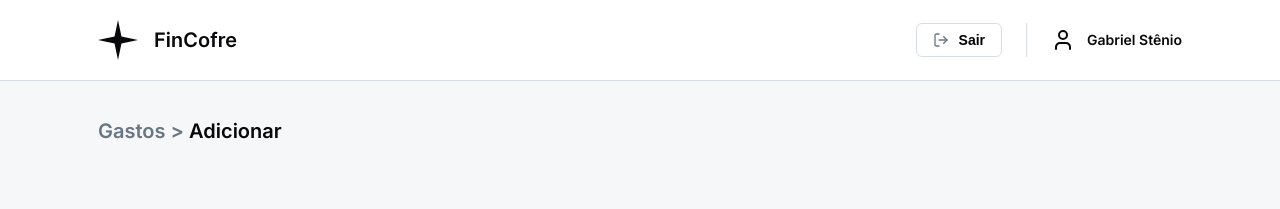
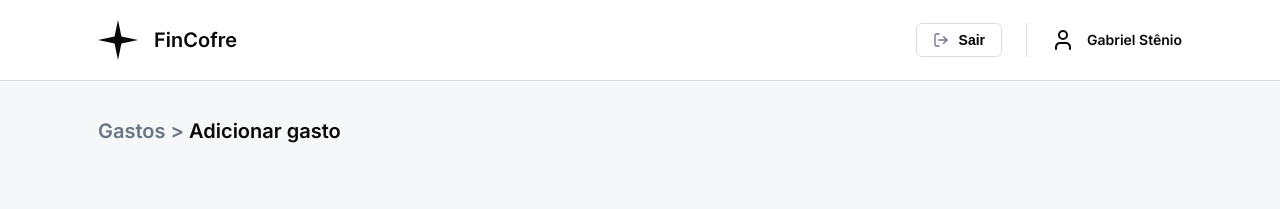
Before and after one commit to bagrielz/frontend-fincofre, an Angular app: page /adicionar-gasto in a window 1280 px wide. Shown: the top 209 px of the page. Built offline with nearby package versions, Linux system fonts and the light colour scheme.

Commit message:
style: updates the title in add spent form component

```diff
--- a/src/app/app.component.ts
+++ b/src/app/app.component.ts
@@ -1,9 +1,7 @@
 import { Component } from '@angular/core';
 import { HeaderComponent } from './features/header/pages/header.component';
-import { DashboardComponent } from './features/dashboard/pages/dashboard.component';
 import { RouterOutlet } from '@angular/router';
 import { ReactiveFormsModule } from '@angular/forms';
-import { AddSpentFormComponent } from './features/add-spent-form/pages/add-spent-form.component';
 
 const MODULES = [RouterOutlet, ReactiveFormsModule];
 
--- a/src/app/features/add-spent-form/pages/add-spent-form.component.html
+++ b/src/app/features/add-spent-form/pages/add-spent-form.component.html
@@ -1 +1,2 @@
-<app-title [value]="{ title: 'Gastos > ', highlight: 'Adicionar' }"></app-title>
+<app-title [value]="{ title: 'Gastos > ', highlight: 'Adicionar gasto' }" />
+<div class="form-container"></div>
```
